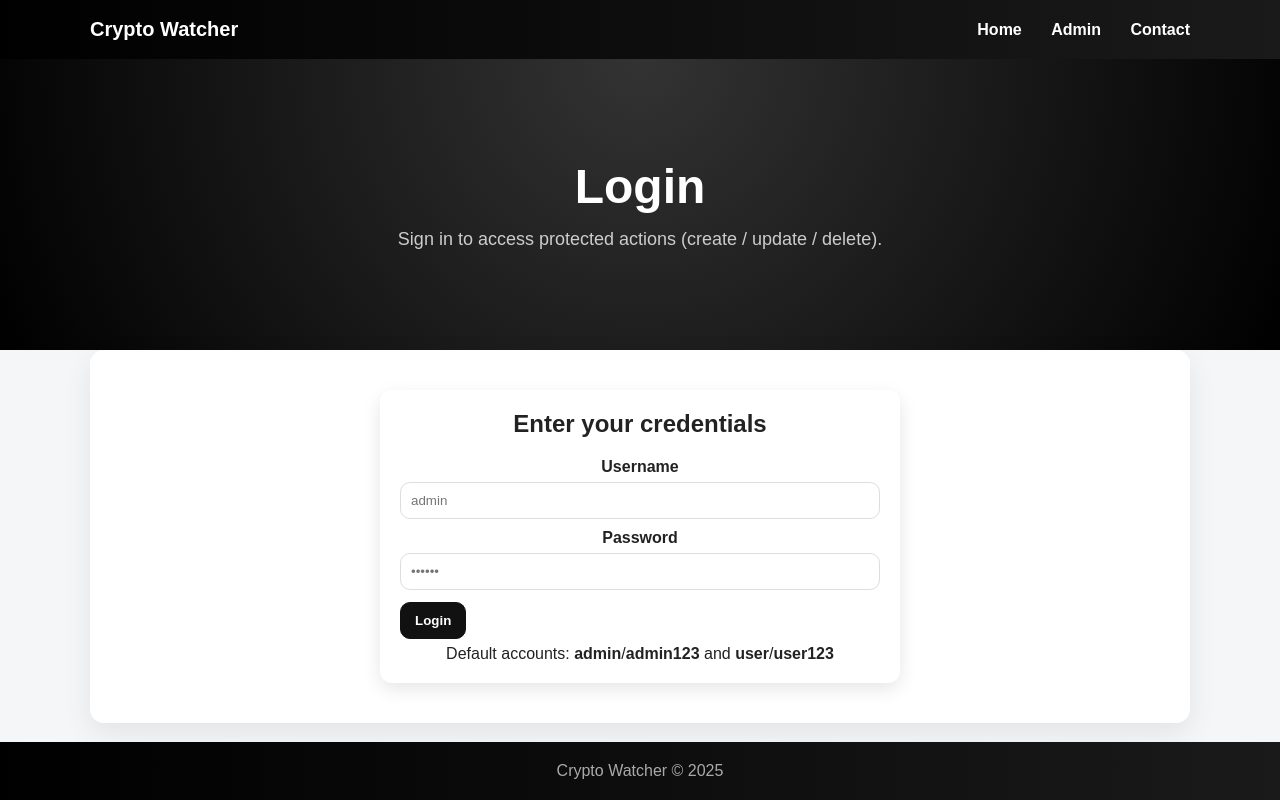
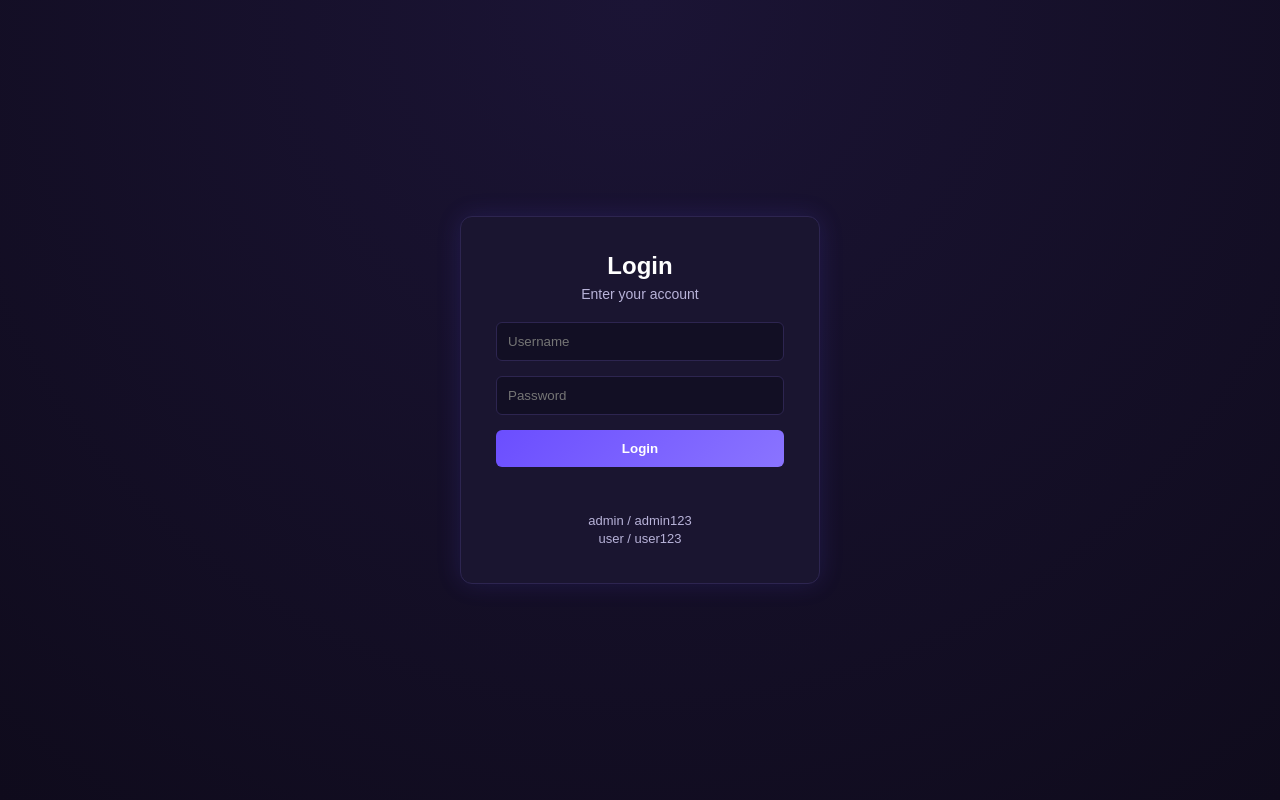
Before and after one commit to Aktoore/as3.2, a website: page views/login.html in a window 1280 px wide. Drawn offline with Linux system fonts and the light colour scheme.

Commit message:
Add login UI and dark theme

```diff
--- a/public/style.css
+++ b/public/style.css
@@ -251,3 +251,92 @@ footer,
     padding: 26px;
   }
 }
+
+:root {
+  --bg-main: #0f0b1c;
+  --bg-card: #1a1530;
+  --accent: #6b4eff;
+  --accent-light: #8a74ff;
+  --text-main: #ffffff;
+  --text-muted: #b8b3d9;
+  --border-soft: #2d2550;
+}
+
+body {
+  background: var(--bg-main);
+  color: var(--text-main);
+  font-family: Arial, Helvetica, sans-serif;
+}
+
+.auth-page {
+  display: flex;
+  justify-content: center;
+  align-items: center;
+  min-height: 100vh;
+  background: radial-gradient(circle at top, #1b1435, #0f0b1c);
+}
+
+.auth-box {
+  background: var(--bg-card);
+  padding: 35px;
+  width: 360px;
+  border-radius: 12px;
+  box-shadow: 0 0 25px rgba(100,80,255,0.15);
+  text-align: center;
+  border: 1px solid var(--border-soft);
+}
+
+.auth-box h2 {
+  margin-bottom: 6px;
+}
+
+.auth-sub {
+  font-size: 14px;
+  color: var(--text-muted);
+  margin-bottom: 20px;
+}
+
+.auth-box input {
+  width: 100%;
+  padding: 11px;
+  margin-bottom: 15px;
+  border-radius: 6px;
+  background: #120f24;
+  border: 1px solid var(--border-soft);
+  color: white;
+  outline: none;
+}
+
+.auth-box input:focus {
+  border-color: var(--accent);
+}
+
+.auth-box button {
+  width: 100%;
+  padding: 11px;
+  background: linear-gradient(135deg, var(--accent), var(--accent-light));
+  border: none;
+  color: white;
+  font-weight: bold;
+  border-radius: 6px;
+  cursor: pointer;
+  transition: 0.2s;
+}
+
+.auth-box button:hover {
+  opacity: 0.9;
+}
+
+.auth-msg {
+  margin-top: 12px;
+  min-height: 18px;
+  color: #ff8b8b;
+  font-size: 14px;
+}
+
+.auth-demo {
+  margin-top: 15px;
+  font-size: 13px;
+  color: var(--text-muted);
+  line-height: 1.4;
+}
--- a/views/login.html
+++ b/views/login.html
@@ -2,56 +2,46 @@
 <html lang="en">
 <head>
   <meta charset="UTF-8" />
-  <meta name="viewport" content="width=device-width,initial-scale=1" />
-  <title>Login - Crypto Watcher</title>
+  <meta name="viewport" content="width=device-width, initial-scale=1.0"/>
+  <title>Login</title>
+
   <link rel="stylesheet" href="/style.css" />
 </head>
-<body>
+<body class="auth-page">
 
-<header class="topbar">
-  <div class="container topbar-inner">
-    <div class="logo">Crypto Watcher</div>
-    <nav class="nav">
-      <a href="/">Home</a>
-      <a href="/admin">Admin</a>
-      <a href="/contact">Contact</a>
-    </nav>
-  </div>
-</header>
+<div class="auth-box">
 
-<section class="hero">
-  <div class="container">
-    <h1>Login</h1>
-    <p>Sign in to access protected actions (create / update / delete).</p>
-  </div>
-</section>
+  <h2>Login</h2>
+  <p class="auth-sub">Enter your account</p>
 
-<main class="container">
-  <div class="card" style="max-width:520px;margin:0 auto;">
-    <h2>Enter your credentials</h2>
+  <form id="loginForm">
 
-    <form id="loginForm" class="form">
-      <label>Username</label>
-      <input id="username" placeholder="admin" autocomplete="username" required />
+    <input
+      type="text"
+      id="username"
+      placeholder="Username"
+      required
+    />
 
-      <label>Password</label>
-      <input id="password" type="password" placeholder="••••••" autocomplete="current-password" required />
+    <input
+      type="password"
+      id="password"
+      placeholder="Password"
+      required
+    />
 
-      <div class="actions">
-        <button class="btn primary" type="submit">Login</button>
-      </div>
+    <button type="submit">Login</button>
 
-      <p class="muted" id="loginMsg"></p>
-      <p class="muted" style="margin-top:6px;">
-        Default accounts: <b>admin</b>/<b>admin123</b> and <b>user</b>/<b>user123</b>
-      </p>
-    </form>
-  </div>
-</main>
+    <p id="loginMsg" class="auth-msg"></p>
 
-<footer class="footer">
-  Crypto Watcher © 2025
-</footer>
+    <div class="auth-demo">
+      admin / admin123<br>
+      user / user123
+    </div>
+
+  </form>
+
+</div>
 
 <script src="/login.js"></script>
 </body>
```
Also changed, not shown: server.js (+41 -2 lines).
